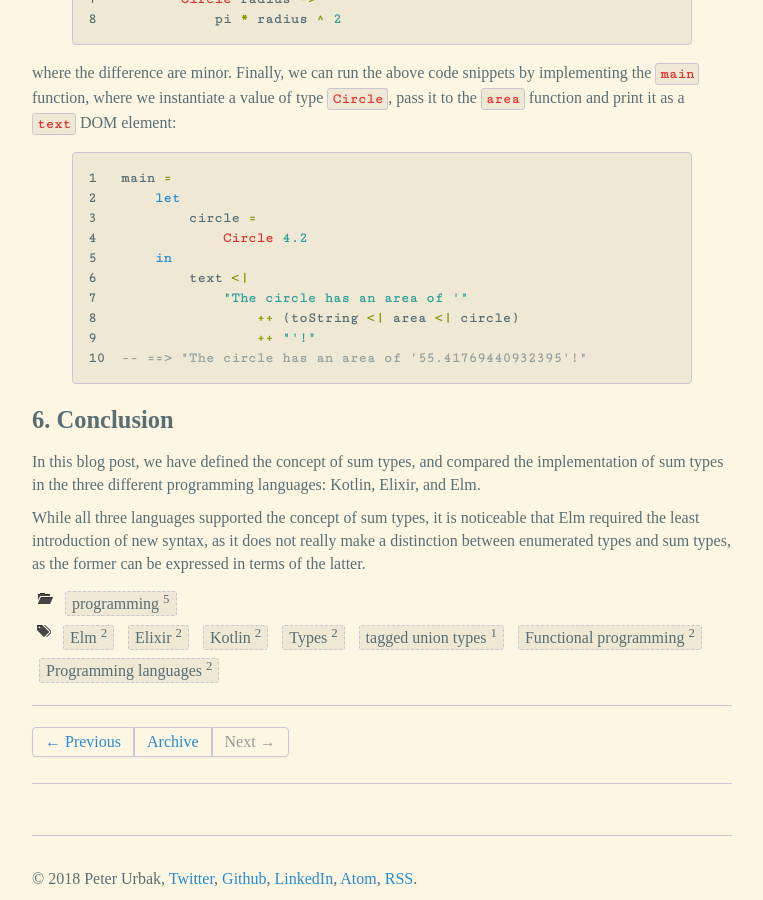
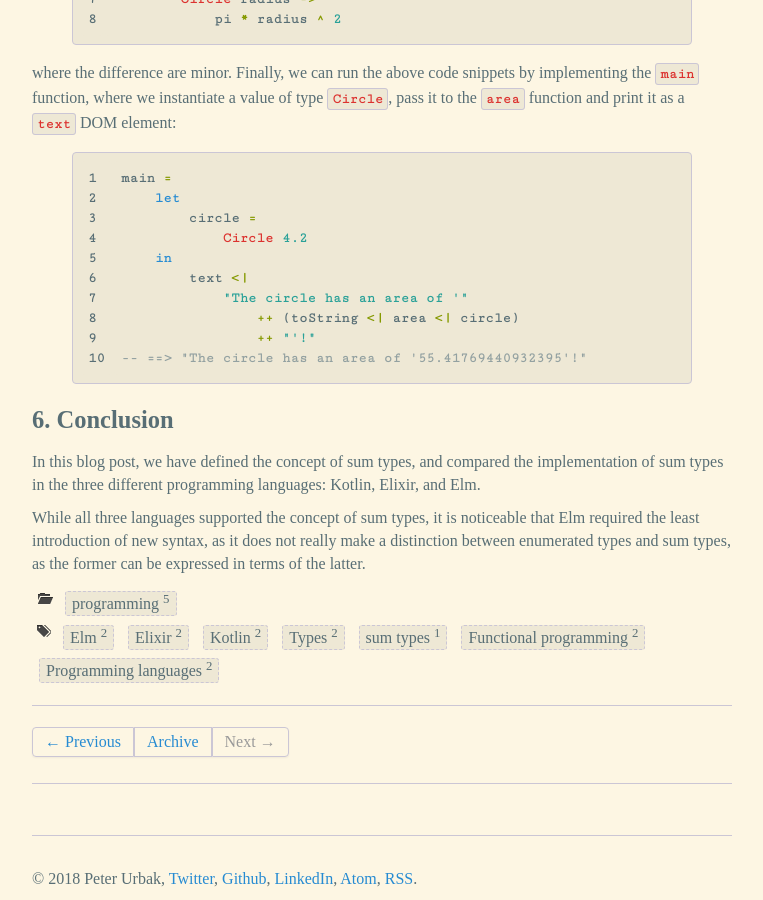
Before and after one commit to dragonwasrobot/dragonwasrobot.github.io, a Jekyll site: the page built from _posts/2016-11-22-sum-types-in-kotlin-elixir-and-elm.md, in a window 1280 px wide and 900 px high, scrolled down 5345 px. Shown: the whole window, without its empty margins (258-1021 px from the left). Built offline with Jekyll 4.4.1, drawn with Linux system fonts in a browser that asks for light colours; some web fonts are replaced.

Commit message:
Few typos

```diff
--- a/_posts/2016-11-22-sum-types-in-kotlin-elixir-and-elm.md
+++ b/_posts/2016-11-22-sum-types-in-kotlin-elixir-and-elm.md
@@ -2,9 +2,9 @@
 layout: post
 title: "Sum types in Kotlin, Elixir, and Elm"
 category: programming
-description: "In this blog post, we define the concept of sum types with
+description: "In this post, we define the concept of sum types with
 examples in Elm, Elixir, and Kotlin."
-tags: [Elm, Elixir, Kotlin, Types, tagged union types,
+tags: [Elm, Elixir, Kotlin, Types, sum types,
 Functional programming, Programming languages]
 ---
 
```
